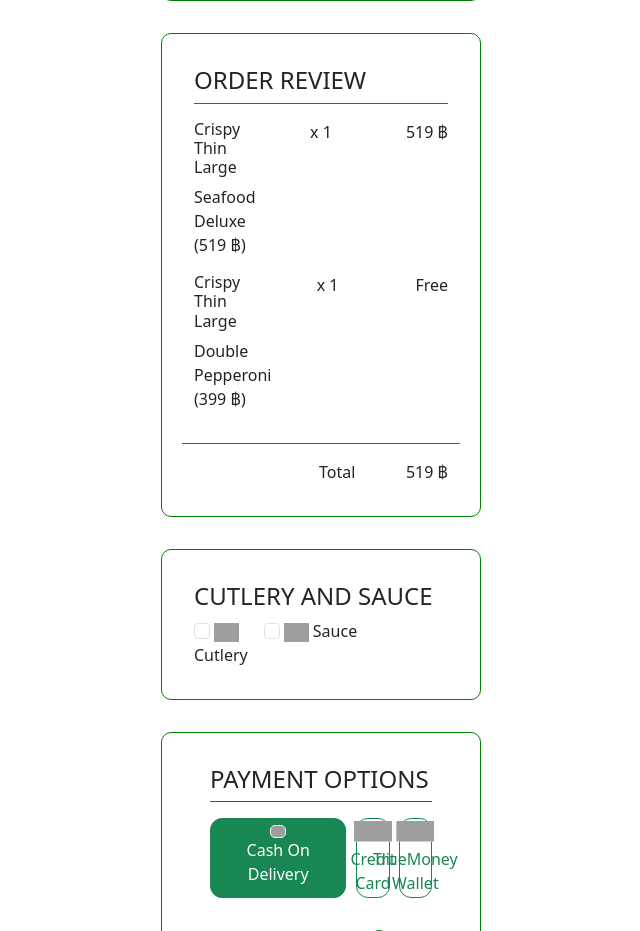
After one commit to nonnnz/pizza-database-project, a PHP site: page /pages/payment.php in a window 1280 px wide. The commit adds this page. Shown: the part 767-1698 px from the top of the page, without its empty margins (319-959 px from the left). Run offline with PHP 8.4, Linux system fonts and the light colour scheme; grey boxes are pictures that could not be loaded.

Commit message:
Create payment page

```diff
--- a/pages/css/style12.css
+++ b/pages/css/style12.css
@@ -296,3 +296,12 @@
     margin-right: 30em;
     padding:2em ;
   }
+
+  .Truewallet-container{
+    border: 1px solid green;
+    border-radius: 10px;
+    margin-top: 2em;
+    margin-left: 10em;
+    margin-right: 10em;
+    padding:0.5em ;
+  }
--- /dev/null
+++ b/pages/payment.php
@@ -0,0 +1,190 @@
+<!DOCTYPE html>
+<html lang="en">
+<head>
+    <meta charset="UTF-8">
+  <meta http-equiv="X-UA-Compatible" content="IE=edge">
+  <meta name="viewport" content="width=device-width, initial-scale=1.0">
+  <title>payment</title>
+  <script src="https://code.jquery.com/jquery-3.6.0.min.js"></script>
+  <link rel="stylesheet" href="css/style12.css">
+  <script src="https://cdn.jsdelivr.net/npm/bootstrap@5.3.0-alpha1/dist/js/bootstrap.bundle.min.js" integrity="sha384-w76AqPfDkMBDXo30jS1Sgez6pr3x5MlQ1ZAGC+nuZB+EYdgRZgiwxhTBTkF7CXvN" crossorigin="anonymous"></script>
+  <link href="https://cdn.jsdelivr.net/npm/bootstrap@5.3.0-alpha1/dist/css/bootstrap.min.css" rel="stylesheet" integrity="sha384-GLhlTQ8iRABdZLl6O3oVMWSktQOp6b7In1Zl3/Jr59b6EGGoI1aFkw7cmDA6j6gD" crossorigin="anonymous">
+  <link rel="stylesheet" href="https://cdnjs.cloudflare.com/ajax/libs/font-awesome/4.7.0/css/font-awesome.min.css">
+
+
+</head>
+<body>
+    <!-- <ul class="nav justify-content-center align-items-center shadow-sm  mb-5 w-100">
+        <li class="nav-item">
+          <a class="nav-link active" href="#"><img src="https://cdn.1112.com/1112/public/images/web/logo.svg"
+              alt="Pizza_logo"></a>
+        </li>
+        <ul class="nav nav-pills nav-fill border border-green p-1  gap-2 p-1.5 small bg-white rounded-5 shadow-sm"
+          id="pillNav2" role="tablist"
+          style="--bs-nav-link-color: var(--bs-black); --bs-nav-pills-link-active-color: var(--bs-white); --bs-nav-pills-link-active-bg: var(--bs-green);">
+          <li class="nav-item" role="presentation">
+            <button  class="nav-link active rounded-5" id="home-tab2" data-bs-toggle="tab"
+              type="button" role="tab" aria-selected="true"
+              style="font-size: 15px; padding-left:2em; padding-right:2em;">Delivery</button>
+          </li>
+          <li class="nav-item" role="presentation">
+            <button  class="nav-link rounded-5" id="profile-tab2" data-bs-toggle="tab"
+              type="button" role="tab" aria-selected="false"
+              style="font-size: 15px; padding-left:2em; padding-right:2em;">Pick Up</button>
+          </li>
+        </ul>
+        <div class="dropdown">
+          <button class="btn btn-secondary dropdown-toggle px-3 rounded-5" type="button" id="dropdownMenuButton"
+            data-bs-toggle="dropdown" aria-haspopup="true" aria-expanded="false"
+            style="padding-right: 8rem!important; margin-left: 1em; margin-right: 1em; background-color: white; color: black;">
+            <img src="https://1112.com/images/location_icon.svg"> Select Address
+          </button>
+          <ul class="dropdown-menu" style="background-color: white;">
+            <li><button class="dropdown-item" type="button" style="color: green; font-weight: bold; ">Pizza Com 304 PlazaSrimahapho</button></li>
+            <li><button class="dropdown-item" type="button" style="color: green; font-weight: bold;">Pizza ComAmata</button></li>
+            <li><button class="dropdown-item" type="button" style="color: green; font-weight: bold;">Pizza ComAmnatcharoen</button></li>
+          </ul>
+        </div>
+
+        <a href="#" style="text-decoration: none;">
+          <div class="point" style="margin-left: 1em;  margin-right : 1em;color: green;text-align: center;">
+            <img src="https://1112.com/images/ta-card_new.svg" alt="point">
+            <p>0 point</p>
+          </div>
+        </a>
+        <a href="#" style="text-decoration: none;">
+          <div class="point" style="margin-left: 1em;  margin-right : 2em;color: green;text-align: center;">
+            <img src="https://1112.com/images/loyalty_new.svg" alt="card">
+            <p>TA card</p>
+          </div>
+        </a>
+        <div class="cart">
+          <a href="#" class="position-relative">
+            <i><img src="https://1112.com/images/icon_PizzaBoxII.svg" alt="cart">
+            </i>
+            <span class="position-absolute top-100 start-100 translate-middle badge rounded-pill bg-danger">
+              1
+            </span>
+          </a>
+        </div>
+        <h5 style="color: green; margin-left:1em ; ">ENG</h5>
+        <div class="Username p-3" style="margin-left: 1em; color: green; background-color: #E8E8E8; text-align: center;">
+          <p>Hello,<br></p>
+          <p style="font-weight: bold;">Peerasin</p>
+        </div>
+      </ul> -->
+    <div class="pickup-container" >
+        <h4>PICKUP STORE</h4>
+        <div class="store" style="display: flex;  border-top: 1px solid #008556; padding-top: 1em;">
+            <img src="https://1112.com/images/selectstore_review.svg" alt="STORE" style="margin-right: 1em;">
+            Pizza Com 304 Plaza Srimahapho
+        </div>
+        <div class="pickup-time"  style="display: flex;  padding-top: 1em;" >
+            <img src="https://1112.com/images/deliverytime_review.svg" alt="clock" style="margin-right: 1em;">
+            Pickup Now
+        </div>
+    </div>
+
+    <div class="order-review">
+        <h4>ORDER REVIEW</h4>
+
+        <div class="order-bill" style="border-top: 1px solid #008556;" >
+            <div class="row" style="margin-top: 1em;">
+                <div class="col">
+                    <h6>Crispy Thin Large</h6>
+                    <p>Seafood Deluxe (519 ฿)</p>
+                </div>
+                <div class="col" style="text-align: center;">
+                    <p> x 1</p>
+                </div>
+                <div class="col" style="text-align: end;">
+                     519 ฿
+
+                </div>
+            </div>
+            <div class="row">
+                <div class="col">
+                    <h6>Crispy Thin Large</h6>
+                    <p>Double Pepperoni (399 ฿)</p>
+                </div>
+                <div class="col" style="text-align: center;">
+                    <p> x 1</p>
+                </div>
+                <div class="col" style="text-align: end;">
+                    Free
+                </div>
+            </div>
+            <div class="row" style="margin-top: 1em; border-top: 1px solid #008556; padding-top: 1em;">
+                <div class="col"></div>
+                <div class="col"style="text-align: end;">
+                    Total
+                </div>
+                <div class="col" style="text-align: end;">
+                    519 ฿
+
+                </div>
+            </div>
+        </div>
+    </div>
+    <div class="sauce-container">
+        <h4>CUTLERY AND SAUCE</h4>
+        <div class="Cutlery-Sauce">
+            <div class="row">
+                <div class="col-3">
+                    <input class="form-check-input" type="checkbox" value="" id="flexCheckDefault" >
+                    <img src="https://cdn.1112.com/1112/public/images/Icon_Cutlery@3x.png" alt="knife" style="width: 25px;">
+                    Cutlery
+                    </label>
+                </div>
+                <div class="col">
+                    <input class="form-check-input" type="checkbox" value="" id="flexCheckDefault" >
+                    <img src="https://cdn.1112.com/1112/public/images/icon_sauce@3x.png" alt="knife" style="width: 25px;">
+                    Sauce
+                    </label>
+                </div>
+            </div>
+        </div>
+    </div>
+    <div class="payment-options" style="padding-left: 3em; padding-right: 3em;">
+        <h4>PAYMENT OPTIONS</h4>
+        <div class="payment-button" style="border-top: 1px solid green; border-bottom: 1px solid green; padding-top: 1em; padding-bottom: 2em;">
+            <div class="row">
+                <div class="btn-group" role="group" aria-label="Basic radio toggle button group" >
+                    <input type="radio" class="btn-check" name="btnradio" id="btnradio1" autocomplete="off" checked>
+                    <label class="btn btn-outline-success d-flex flex-column" for="btnradio1" style="text-align: center; align-items: center;  height: 80px; border-radius: 12px;">
+                        <img class ="p" src="https://1112.com/images/cash_payment.svg" alt="cash" style="width: 40px; background-color: white; border: 1px solid white; border-radius: 5px; width:15%;">
+                        <p class="p">Cash On Delivery</p>
+                    </label>
+                    <input type="radio" class="btn-check" name="btnradio" id="btnradio2" autocomplete="off">
+                    <label class="btn btn-outline-success d-flex flex-column" for="btnradio2" style="padding-top: 1em; text-align: center; display: flex; justify-content: center; align-items: center;  height: 80px; margin-left: 10px; margin-right: 10px; border-radius: 12px;  width:15%;">
+                        <img class ="p" src="https://1112.com/images/credit-card_payment.svg" alt="cash" style="width: 40px; border: 1px solid white; background-color: white; border-radius: 5px; clip-path: inset(5px 1px 5px 1px);">
+                        <p class="p">Credit Card</p>
+                    </label>
+
+                    <input type="radio" class="btn-check" name="btnradio" id="btnradio3" autocomplete="off">
+                    <label class="btn btn-outline-success d-flex flex-column" for="btnradio3" style="padding-top: 1em; text-align: center; display: flex; justify-content: center; align-items: center; height: 80px;  border-radius: 12px; width:15%;">
+                        <img class ="p" src="https://1112.com/images/truemoney_payment.svg" alt="cash" style="width: 40px; border: 1px solid white; background-color: white; border-radius: 5px; clip-path: inset(5px 1px 5px 1px);">
+                        <p class="p">TrueMoney Wallet</p>
+                    </label>
+                </div>
+            </div>
+            <div class="Truewallet-container">
+                <div class="d-flex flex-column">
+                    <div class="p-2"><img src="https://1112.com/images/truemoney_payment.svg" alt="Wallet"></div>
+                    <div class="p-2">Enter your <br> mobile number</div>
+                    <div class="p-2">
+                        <div class="form-outline mb-3" style="width: 100%; max-width: 22rem">
+                            <input type="text" id="phone" class="form-control" data-mdb-input-mask="+66 999-999-999" maxlength="10" placeholder="098xxxxxxx" />
+                        </div>
+
+                    </div>
+                </div>
+            </div>
+        </div>
+        <div class="d-flex align-items-end flex-column" >
+            <button type="button" class="btn btn-success p" style="font-weight: bold; margin-top: 1em; padding-left: 4em; padding-right: 4em;">Place Order</button>
+        </div>
+
+    </div>
+</body>
+</html>
```
